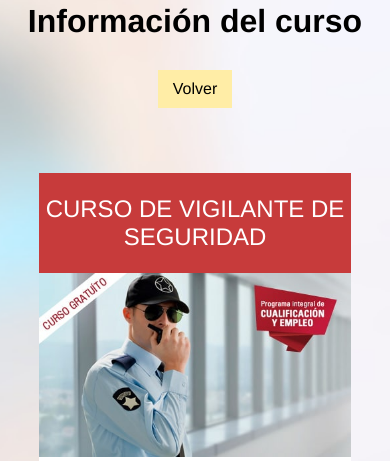
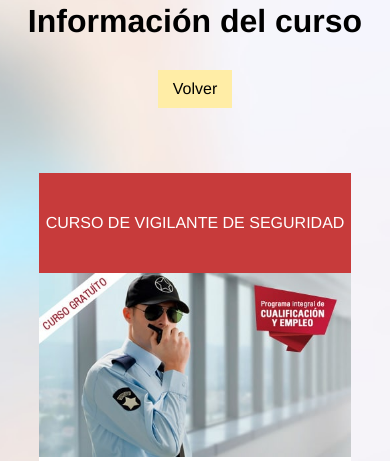
Before and after one commit to carlos-ruano/cursoscamara, a PHP site: page /cursoscamara/courses/info/1 in a window 390 px wide. Shown: the part 191-652 px from the top of the page. Run offline with PHP 8.4, Linux system fonts and the light colour scheme; data comes from the database, SQL or seed files in the repository.

Commit message:
actualización detalles2

```diff
--- a/content/styles/style.css
+++ b/content/styles/style.css
@@ -329,6 +329,7 @@
     margin-top: 30px;
     margin-bottom: 30px;
     font-size: 2em;
+    text-align: center;
 }
 
 .courseEditBox{
@@ -761,6 +762,10 @@
         align-items: flex-start;
     }
 
+    .infoCurso .nombre{
+        font-size: 1em;
+    }
+
 }
 
 @media (max-width: 500px) {
```
